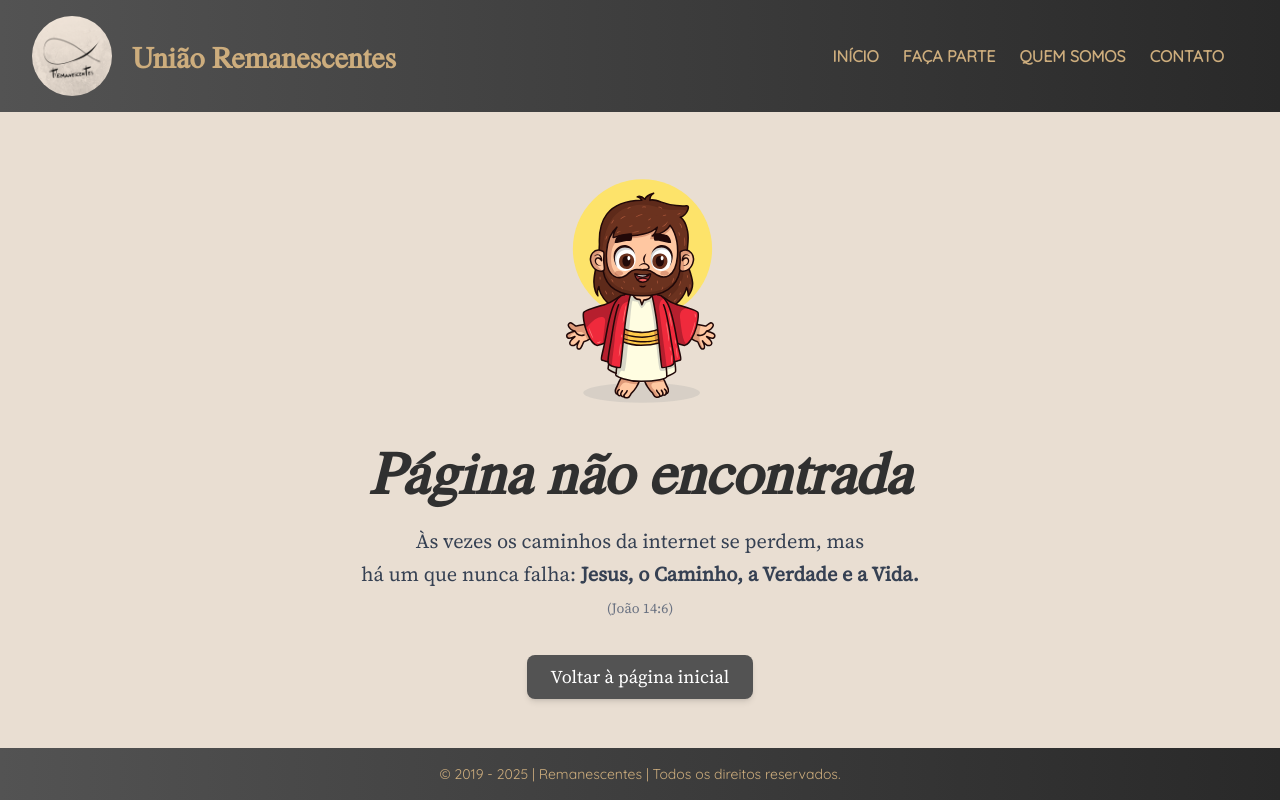
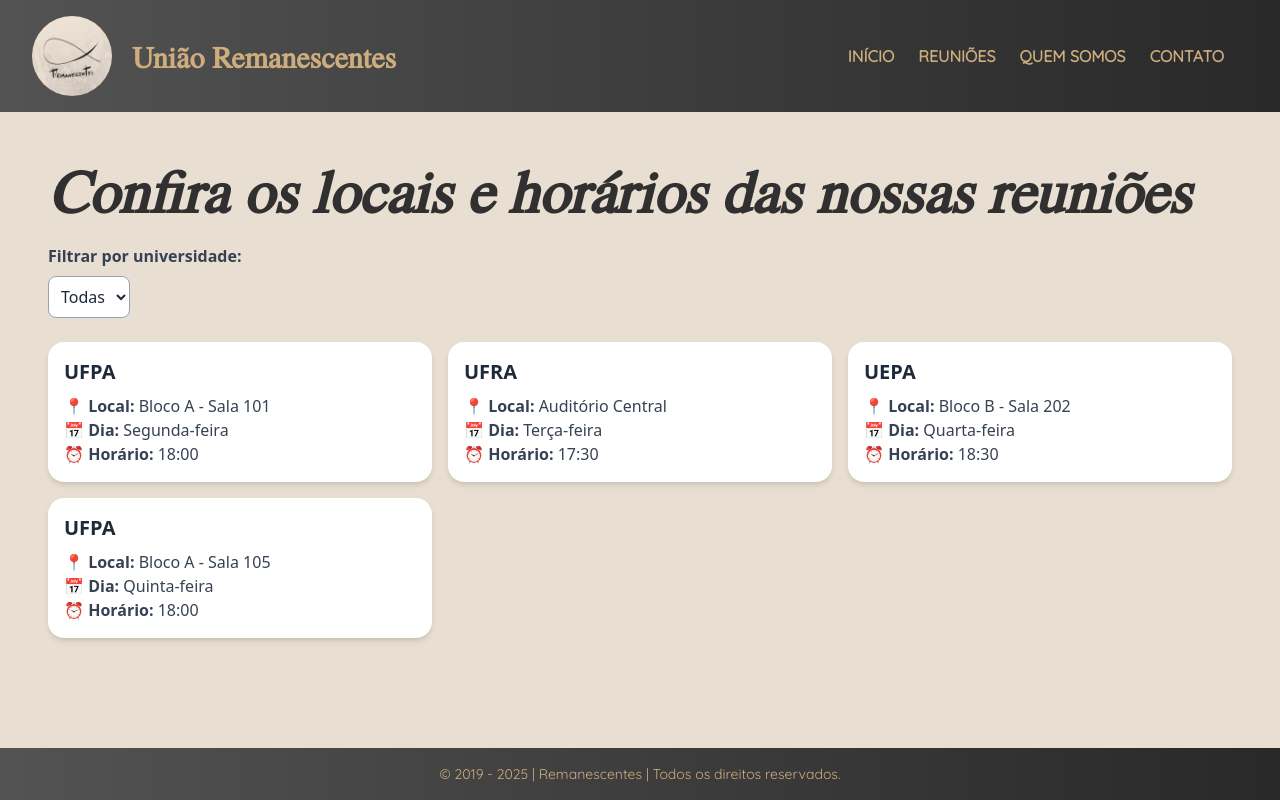
Before and after one commit to NicolasRanniery/grupo-remanescentes, a React (Vite) app: page /reunioes in a window 1280 px wide. Built offline with nearby package versions, Linux system fonts and the light colour scheme.

Commit message:
Início da aba 'Reuniões'

```diff
--- a/src/App.tsx
+++ b/src/App.tsx
@@ -2,10 +2,10 @@ import { Routes, Route } from "react-router-dom";
 import Header from "./components/Header";
 import Home from "./pages/Home";
 import Contato from "./pages/Contato";
-import FacaParte from "./pages/FacaParte";
 import QuemSomos from "./pages/QuemSomos";
 import Footer from "./components/Footer";
 import Erro404 from "./pages/Erro404";
+import Reunioes from "./pages/Reunioes";
 
 function App() {
   return (
@@ -14,7 +14,7 @@ function App() {
       <Routes>
         <Route path="/" element={<Home />} />
         <Route path="/quem-somos" element={<QuemSomos />} />
-        <Route path="/faca-parte" element={<FacaParte />} />
+        <Route path="/reunioes" element={<Reunioes />} />
         <Route
           path="*"
           element={<Erro404 />}
--- a/src/components/Header.tsx
+++ b/src/components/Header.tsx
@@ -35,10 +35,10 @@ export default function Header() {
               INÍCIO
             </Link>
             <Link
-              to="/faca-parte"
+              to="/reunioes"
               className="hover:text-blue-400 transition-colors text-xs sm:text-sm md:text-base text-[#cdad7d] font-quicksand font-bold"
             >
-              FAÇA PARTE
+              REUNIÕES
             </Link>
             <Link
               to="/quem-somos"
--- a/src/pages/Contato.tsx
+++ b/src/pages/Contato.tsx
@@ -24,6 +24,7 @@ export default function Contato() {
               href="https://www.instagram.com/remanescentesufpa?igsh=YXh4YXZoeGtpeHA1"
               target="_blank"
               rel="noopener noreferrer"
+              className="text-white"
             >
               Instagram
             </a>
@@ -45,7 +46,7 @@ export default function Contato() {
               href="https://www.instagram.com/remanescentesunifamaz?igsh=cTd1NTV6dXp0emtk"
               target="_blank"
               rel="noopener noreferrer"
-              className="text-[#0C0BDB]"
+              className="text-white"
             >
               Instagram
             </a>
@@ -63,6 +64,7 @@ export default function Contato() {
               href="https://www.instagram.com/remanescentesufra?igsh=NTd2cDU0eGs2YTZq"
               target="_blank"
               rel="noopener noreferrer"
+              className="text-white"
             >
               Instagram
             </a>
--- a/src/pages/FacaParte.tsx
+++ /dev/null
@@ -1,13 +0,0 @@
-export default function FacaParte() {
-  return (
-    <section className="flex-1 flex flex-col items-center justify-center text-center h-full bg-[#e9ded2]">
-      <h1 className="text-3xl font-bold mb-4 text-gray-900 font-league-spartan">
-        Faça Parte
-      </h1>
-      <p className="max-w-lg text-gray-600">
-        Junte-se a nós na missão de fazer Deus ser conhecido nas universidades.
-        Seja um remanescente!
-      </p>
-    </section>
-  );
-}
--- /dev/null
+++ b/src/pages/Reunioes.tsx
@@ -0,0 +1,74 @@
+import { useState } from "react";
+
+interface Reuniao {
+  id: number;
+  universidade: string;
+  local: string;
+  dia: string;
+  horario: string;
+}
+
+const reunioes: Reuniao[] = [
+  { id: 1, universidade: "UFPA", local: "Bloco A - Sala 101", dia: "Segunda-feira", horario: "18:00" },
+  { id: 2, universidade: "UFRA", local: "Auditório Central", dia: "Terça-feira", horario: "17:30" },
+  { id: 3, universidade: "UEPA", local: "Bloco B - Sala 202", dia: "Quarta-feira", horario: "18:30" },
+  { id: 4, universidade: "UFPA", local: "Bloco A - Sala 105", dia: "Quinta-feira", horario: "18:00" },
+];
+
+export default function Reunioes() {
+  const [filtro, setFiltro] = useState<string>("Todas");
+
+  const universidades = ["Todas", "UFPA", "UFRA", "UEPA"];
+
+  const reunioesFiltradas =
+    filtro === "Todas"
+      ? reunioes
+      : reunioes.filter((r) => r.universidade === filtro);
+
+  return (
+    <section className="relative flex-1 flex flex-col bg-[#e9ded2] p-6 md:p-12">
+      <h1 className="text-4xl md:text-6xl font-bold mb-6 text-[#303030] font-texgyretermes italic">
+        Confira os locais e horários das nossas reuniões
+      </h1>
+
+      <div className="mb-6">
+        <label className="block mb-2 font-semibold text-gray-700">
+          Filtrar por universidade:
+        </label>
+        <select
+          value={filtro}
+          onChange={(e) => setFiltro(e.target.value)}
+          className="p-2 rounded-md border border-gray-400 bg-white focus:outline-none focus:ring-2 focus:ring-blue-500"
+        >
+          {universidades.map((u) => (
+            <option key={u} value={u}>
+              {u}
+            </option>
+          ))}
+        </select>
+      </div>
+
+      <div className="grid gap-4 sm:grid-cols-2 lg:grid-cols-3">
+        {reunioesFiltradas.map((r) => (
+          <div
+            key={r.id}
+            className="bg-white rounded-2xl p-4 shadow-md hover:shadow-lg transition-shadow"
+          >
+            <h2 className="text-xl font-bold text-gray-800 mb-2">
+              {r.universidade}
+            </h2>
+            <p className="text-gray-700">
+              📍 <strong>Local:</strong> {r.local}
+            </p>
+            <p className="text-gray-700">
+              📅 <strong>Dia:</strong> {r.dia}
+            </p>
+            <p className="text-gray-700">
+              ⏰ <strong>Horário:</strong> {r.horario}
+            </p>
+          </div>
+        ))}
+      </div>
+    </section>
+  );
+}
```
